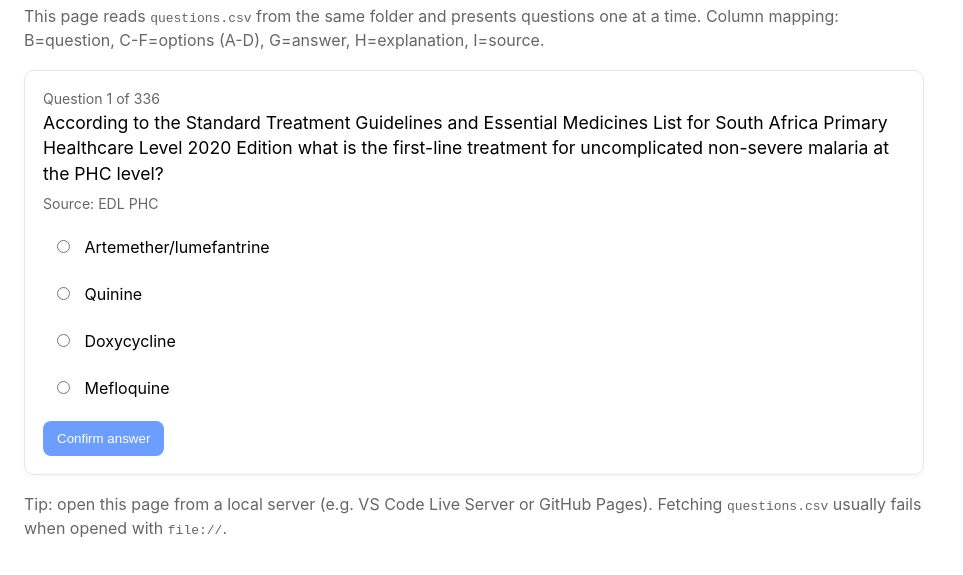
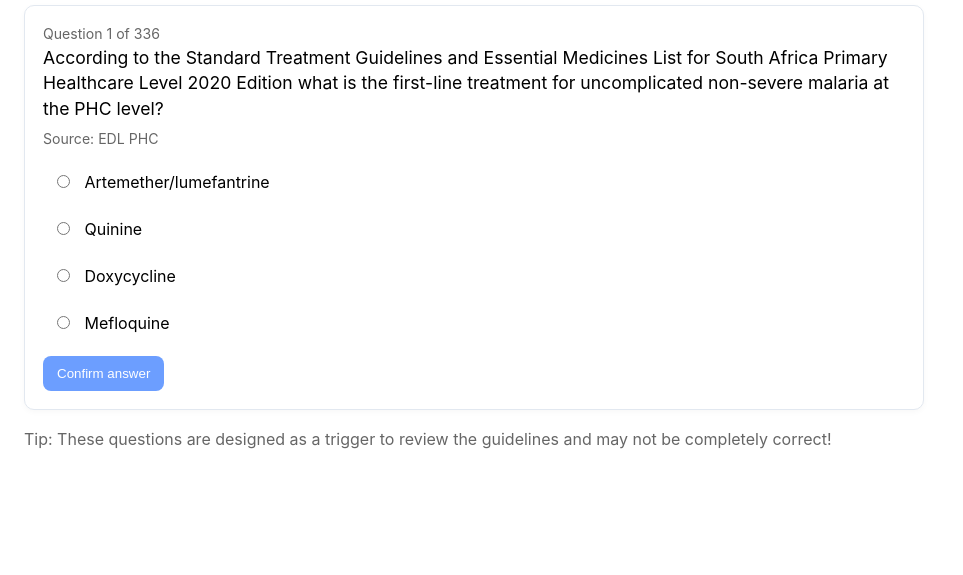
Before and after one commit to CWestwood/ExamPrep, a plain HTML site: page index.html in a window 1280 px wide. Shown: the part 73-648 px from the top of the page, without its empty margins (0-963 px from the left). Drawn offline with Linux system fonts and the light colour scheme.

Commit message:
Update index.html
Removed header/foot notes

```diff
--- a/index.html
+++ b/index.html
@@ -28,9 +28,7 @@
 </head>
 <body>
   <h1>Multiple Choice Quiz</h1>
-  <div class="meta">This page reads <code>questions.csv</code> from the same folder and presents questions one at a time. Column mapping: B=question, C-F=options (A-D), G=answer, H=explanation, I=source.</div>
-
-  <div id="quiz" class="card">
+    <div id="quiz" class="card">
     <div id="loading" class="small">Loading questions…</div>
     <div id="no-data" class="small hidden">No questions found in <code>questions.csv</code>.</div>
     <div id="question-area" class="hidden">
@@ -49,7 +47,7 @@
     </div>
   </div>
 
-  <div class="footer">Tip: open this page from a local server (e.g. VS Code Live Server or GitHub Pages). Fetching <code>questions.csv</code> usually fails when opened with <code>file://</code>.</div>
+  <div class="footer">Tip: These questions are designed as a trigger to review the guidelines and may not be completely correct! </div>
 
   <script>
     // ---------------------- Utilities ----------------------
```
